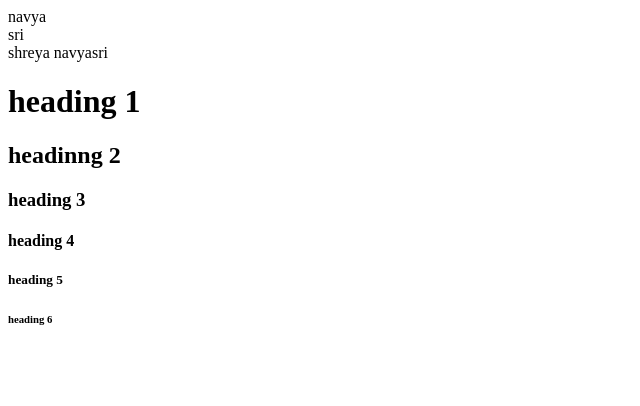
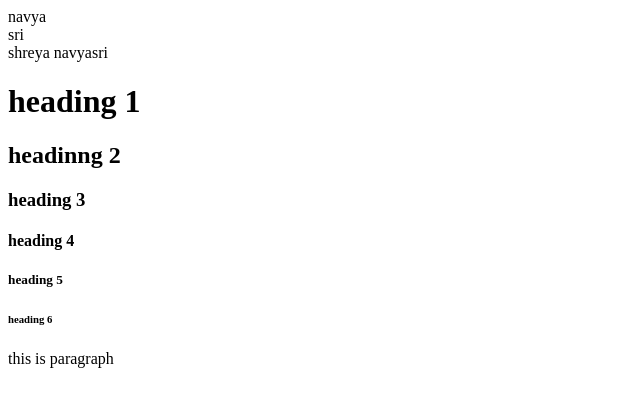
Before and after one commit to Vnavyasri/Front-End, a plain HTML site: page index.html in a window 1280 px wide. Shown: the whole page, without its empty margins (0-640 px from the left). Drawn offline with Linux system fonts and the light colour scheme.

Commit message:
paragraph

```diff
--- a/index.html
+++ b/index.html
@@ -22,6 +22,9 @@
    <h5>heading 5</h5>
    <h6>heading 6</h6>
 
+   <!--paragraph-->
+   <p>this is paragraph</p>
+
 
 
   </body>
```
